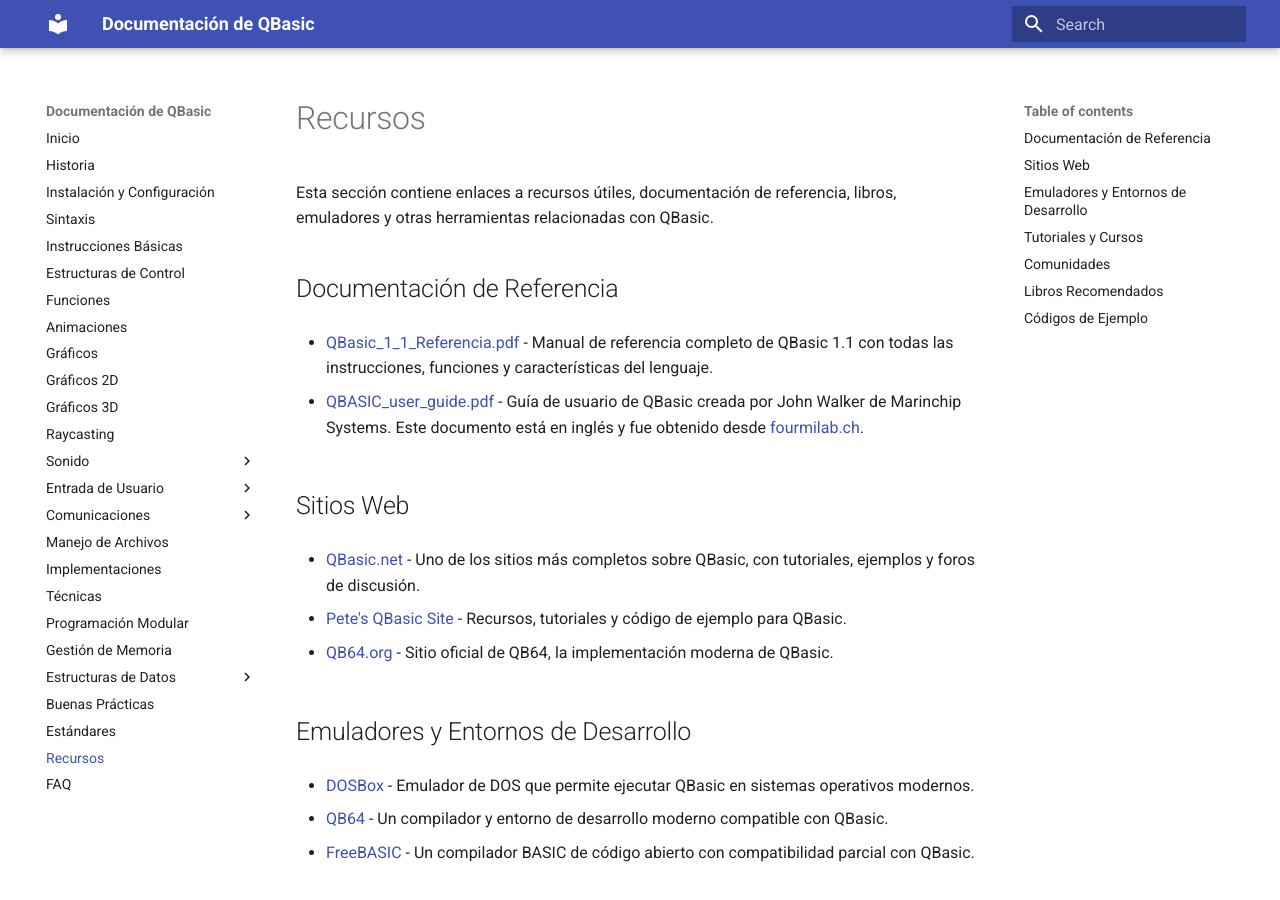
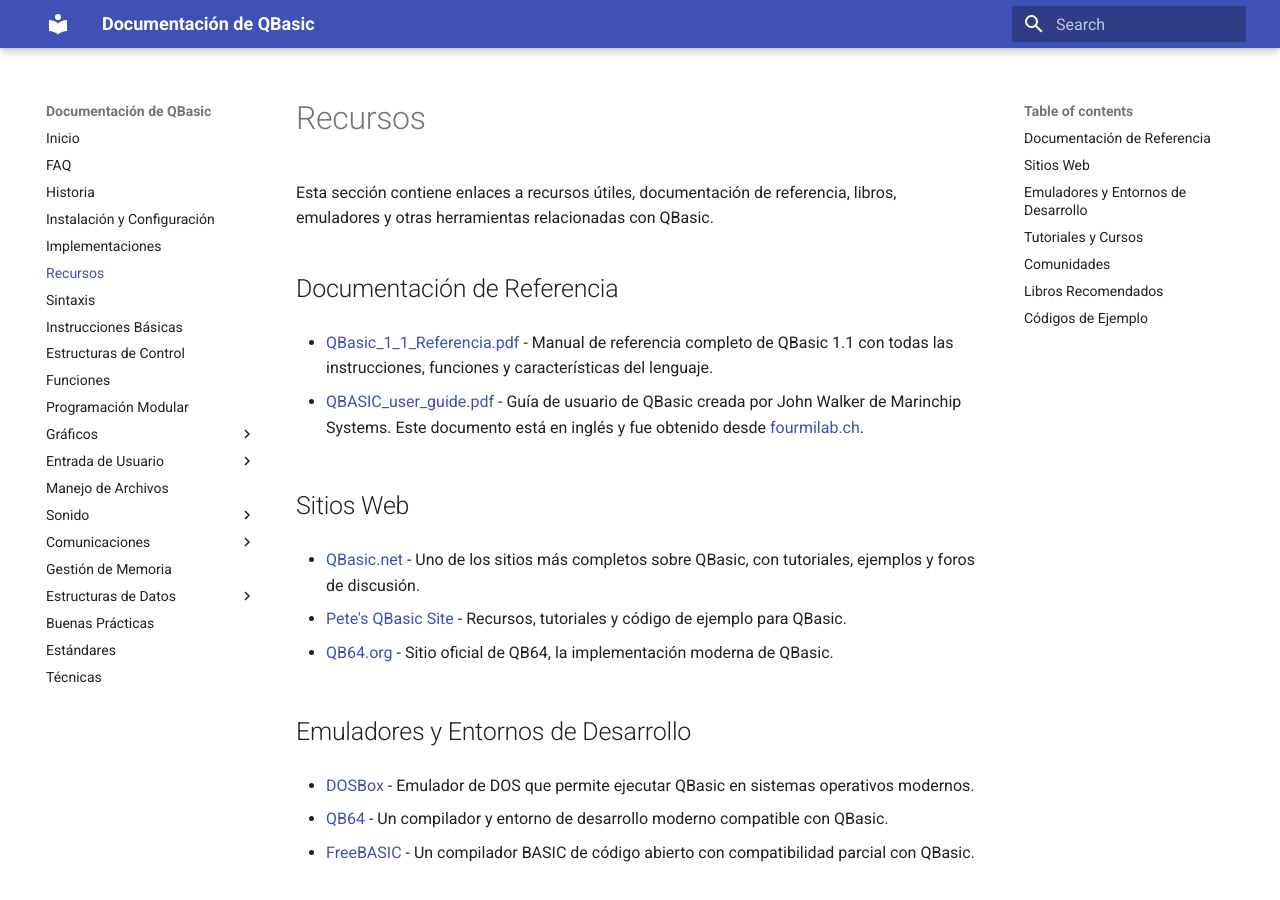
Before and after one commit to Gydunhn/QBasic-Docs, an MkDocs documentation site: the page built from docs/recursos.md, in a window 1280 px wide and 900 px high. Built offline with MkDocs 1.6.1 and Material for MkDocs 9.7.7, drawn with Linux system fonts in a browser that asks for light colours; part of the change alters nothing that is shown.

Commit message:
Orden
Structure & Images (+ Favicon)

```diff
--- a/docs/recursos.md
+++ b/docs/recursos.md
@@ -4,9 +4,9 @@ Esta sección contiene enlaces a recursos útiles, documentación de referencia,
 
 ## Documentación de Referencia
 
-- [QBasic_1_1_Referencia.pdf](/pdfs/referencia/QBasic_1_1_Referencia.pdf) - Manual de referencia completo de QBasic 1.1 con todas las instrucciones, funciones y características del lenguaje.
+- [QBasic_1_1_Referencia.pdf](../assets/pdfs/referencia/QBasic_1_1_Referencia.pdf) - Manual de referencia completo de QBasic 1.1 con todas las instrucciones, funciones y características del lenguaje.
 
-- [QBASIC_user_guide.pdf](/pdfs/guide/QBASIC_user_guide.pdf) - Guía de usuario de QBasic creada por John Walker de Marinchip Systems. Este documento está en inglés y fue obtenido desde [fourmilab.ch](https://www.fourmilab.ch/documents/marinchip/manuals/).
+- [QBASIC_user_guide.pdf](../assets/pdfs/guide/QBASIC_user_guide.pdf) - Guía de usuario de QBasic creada por John Walker de Marinchip Systems. Este documento está en inglés y fue obtenido desde [fourmilab.ch](https://www.fourmilab.ch/documents/marinchip/manuals/).
 
 ## Sitios Web
 
--- a/mkdocs.yml
+++ b/mkdocs.yml
@@ -1,34 +1,50 @@
 site_name: Documentación de QBasic
 theme:
   name: material
+  favicon: assets/images/favicon.ico
 nav:
   - Inicio: index.md
+  - FAQ: faq.md
   - Historia: historia.md
   - Instalación y Configuración: instalacion.md
+  - Implementaciones: implementaciones.md
+  - Recursos: recursos.md
+
+  # Fundamentos del lenguaje
   - Sintaxis: sintaxis.md
   - Instrucciones Básicas: instrucciones.md
   - Estructuras de Control: estructuras-control.md
   - Funciones: funciones.md
-  - Animaciones: animaciones.md
-  - Gráficos: graficos.md
-  - Gráficos 2D: 2D.md
-  - Gráficos 3D: 3D.md
-  - Raycasting: raycasting.md
+  - Programación Modular: programacion-modular.md
+
+  # Gráficos y Animación
+  - Gráficos:
+    - Introducción: graficos.md
+    - Gráficos 2D: 2D.md
+    - Gráficos 3D: 3D.md
+    - Raycasting: raycasting.md
+    - Animaciones: animaciones.md
+
+  # Entrada/Salida
+  - Entrada de Usuario:
+    - Uso del Ratón: mouse.md
+  - Manejo de Archivos: archivos.md
+
+  # Multimedia
   - Sonido:
     - Conceptos Básicos: sonido.md
     - Manipulación de Sonido: manipulacion-sonido.md
-  - Entrada de Usuario:
-    - Uso del Ratón: mouse.md
+
+  # Comunicaciones
   - Comunicaciones:
     - Uso del Módem: modem.md
-  - Manejo de Archivos: archivos.md
-  - Implementaciones: implementaciones.md
-  - Técnicas: tecnicas.md
-  - Programación Modular: programacion-modular.md
+
+  # Gestión de memoria y datos
   - Gestión de Memoria: gestion-memoria.md
   - Estructuras de Datos:
     - Pilas (Stacks): pilas.md
+
+  # Buenas prácticas
   - Buenas Prácticas: buenas-practicas.md
   - Estándares: estandares.md
-  - Recursos: recursos.md
-  - FAQ: faq.md
+  - Técnicas: tecnicas.md
```
Also changed, not shown: assets/icons/favicon.ico (added), assets/images/QBlogo.png (added), 3 other files.
